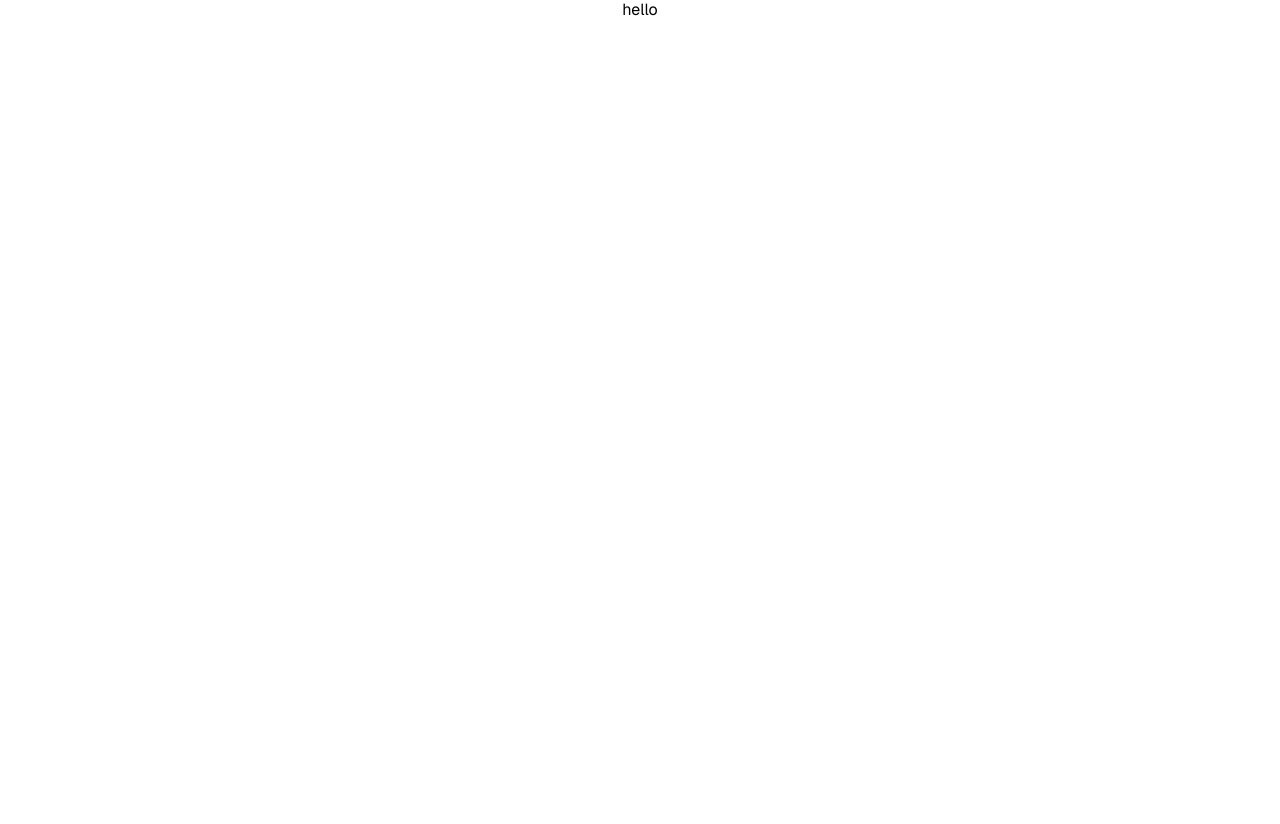
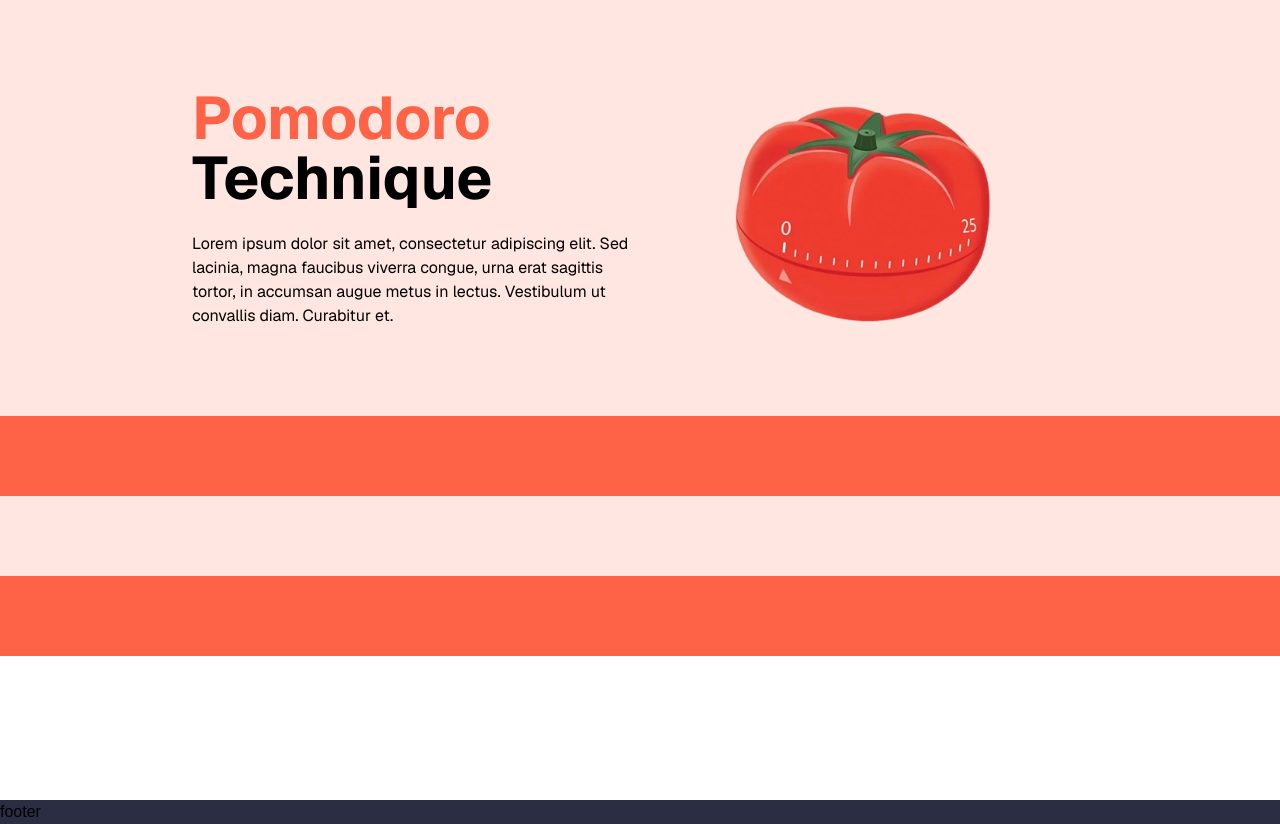
Before and after one commit to cmdn-hoangnguyen/pomodoro, a Next.js app: page / in a window 1280 px wide. Before the commit the page ends 800 px from the top, so only its background shows below. Built offline with nearby package versions, Linux system fonts and the light colour scheme.

Commit message:
Create Hero section, Mockup info, Setting up layout

```diff
--- a/app/globals.css
+++ b/app/globals.css
@@ -7,11 +7,6 @@
   --muted: #f4f4f4;
 }
 
-* {
-  padding: 0;
-  margin: 0;
-}
-
 body {
   font-family: Arial, Helvetica, sans-serif;
 }
--- a/app/page.tsx
+++ b/app/page.tsx
@@ -1,7 +1,53 @@
+import HeroSection from "@/components/HeroSection";
+import { SECTION_IDS } from "@/utils/constants";
+import { ReactNode } from "react";
+
+type SectionType = {
+  className: string,
+  data: ReactNode
+}
+
 export default function Home() {
+  const sections: Record<SECTION_IDS, SectionType> = {
+    [SECTION_IDS.HERO]: {
+      className: "bg-[var(--secondary)]",
+      data: <HeroSection />
+    },
+    [SECTION_IDS.VALUE]: {
+      className: "bg-[var(--primary)]",
+      data: <></>
+    },
+    [SECTION_IDS.APPLICATION]: {
+      className: "bg-[var(--secondary)]",
+      data: <></>
+    },
+    [SECTION_IDS.QUOTATION]: {
+      className: "bg-[var(--primary)]",
+      data: <></>
+    }
+  }
+
+  const renderSections = [
+    SECTION_IDS.HERO, SECTION_IDS.VALUE, SECTION_IDS.APPLICATION, SECTION_IDS.QUOTATION,
+  ]
+
   return (
-    <div className="grid grid-rows-[20px_1fr_20px] items-center justify-items-center min-h-screen p-8 pb-20 gap-16 sm:p-20 font-[family-name:var(--font-geist-sans)]">
-      hello
-    </div>
+    <>
+      <header></header>
+
+      <main className="min-h-screen font-[family-name:var(--font-geist-sans)]">
+        {renderSections.map((item) => {
+          return (
+            <section key={item} id={item} className={sections[item].className}>
+              <div className="max-w-[70%] mx-auto py-10">
+                {sections[item].data}
+              </div>
+            </section>
+          )
+        })}
+      </main>
+
+      <footer className="bg-[var(--accent)]">footer</footer>
+    </>
   );
 }
--- /dev/null
+++ b/components/HeroSection.tsx
@@ -0,0 +1,23 @@
+const HeroSection = () => {
+    return (
+        <>
+            <div className="grid grid-cols-12 items-center">
+                <article className="col-span-6 flex flex-col gap-6">
+                    <h1 className="text-black text-6xl font-bold">
+                        <span className="text-[var(--primary)]">Pomodoro</span> Technique
+                    </h1>
+
+                    <p className="text-black max-w-xl">
+                        Lorem ipsum dolor sit amet, consectetur adipiscing elit. Sed lacinia, magna faucibus viverra congue, urna erat sagittis tortor, in accumsan augue metus in lectus. Vestibulum ut convallis diam. Curabitur et.
+                    </p>
+                </article>
+
+                <picture className="col-span-6">
+                    <img src="/images/pomodoro-large.webp" alt="Pomodoro Technique" />
+                </picture>
+            </div>
+        </>
+    )
+}
+
+export default HeroSection
--- /dev/null
+++ b/utils/constants.ts
@@ -0,0 +1,6 @@
+export enum SECTION_IDS {
+    HERO = "hero",
+    QUOTATION = "quotation",
+    VALUE = "value",
+    APPLICATION = "application",
+}
```
Also changed, not shown: public/images/pomodoro-large.webp (added).
